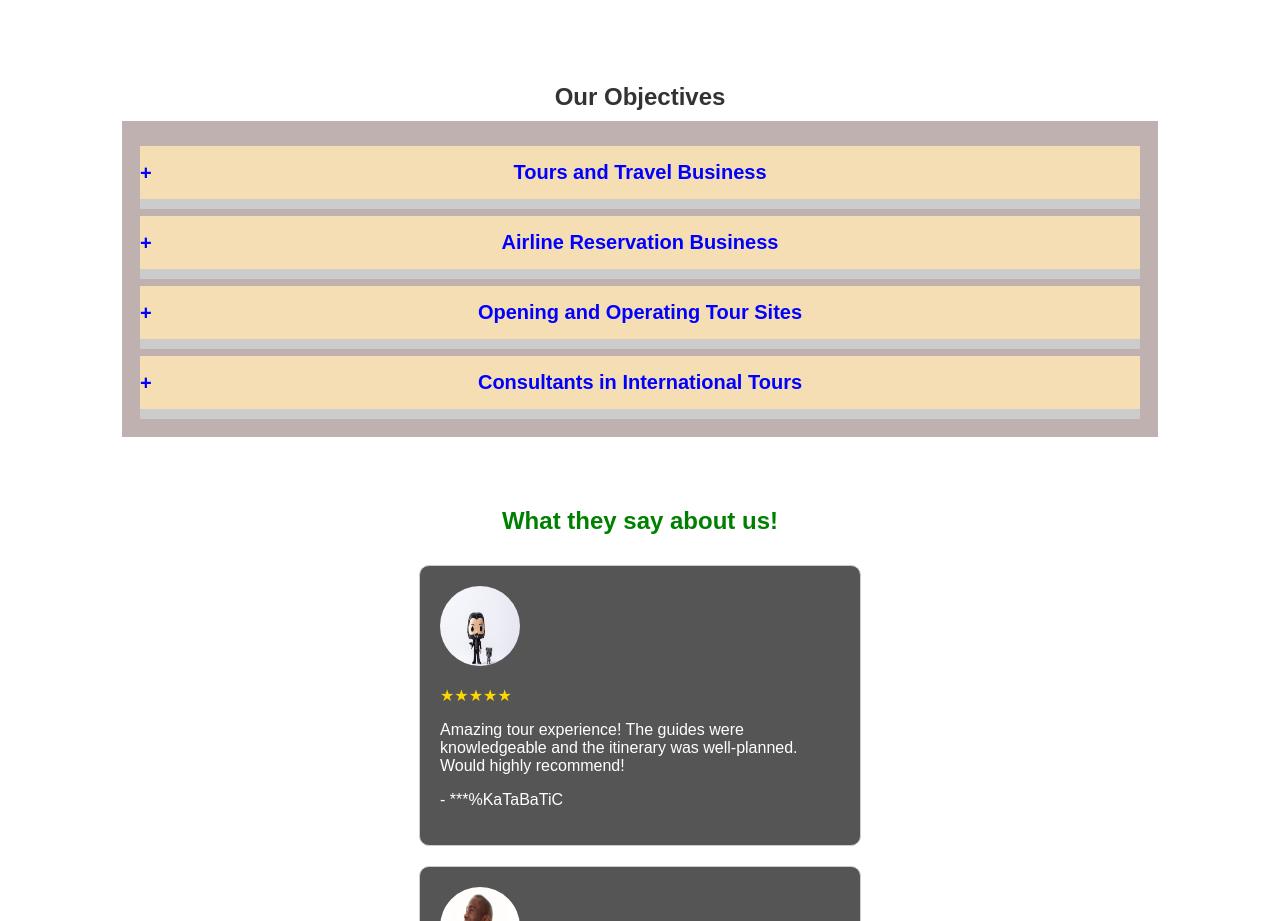
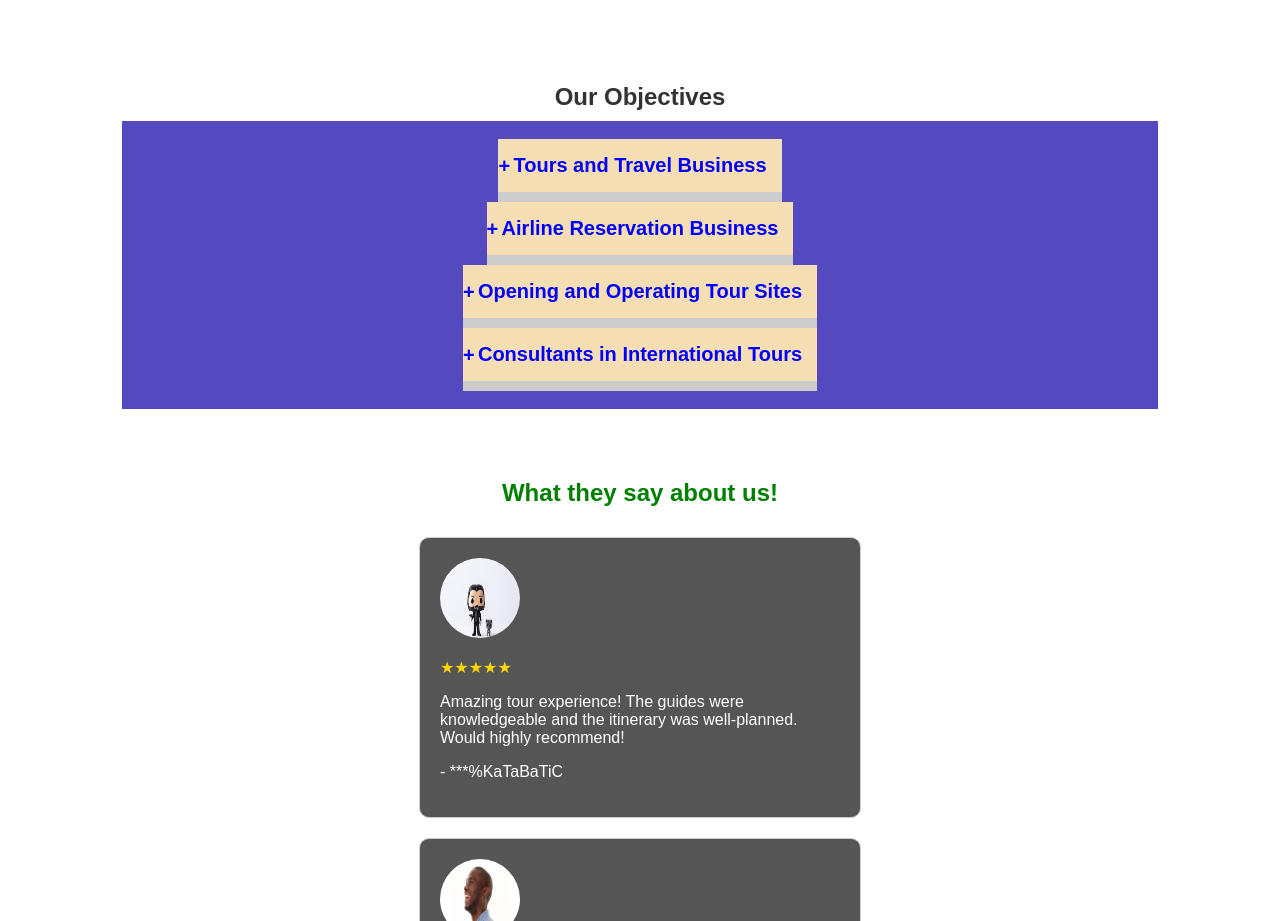
Before and after one commit to katabaticanabatic/DIT-TOURISM-PROJECT, a plain HTML site: page katabatic/katabatic.html in a window 1280 px wide. Shown: the part 3160-4081 px from the top of the page. Drawn offline with Linux system fonts and the light colour scheme.

Commit message:
we are about
to finish

```diff
--- a/katabatic/katabatic.html
+++ b/katabatic/katabatic.html
@@ -188,7 +188,7 @@
             </div>
         </div>
         <div class="image" id="image8">
-          <img src="wildlife and safaris.jpg" alt="king">
+          <img src="wildlife and safaris.jpg" alt="">
           <div class="content content4">
               <!-- Content for image 8 -->
               <h2>King</h2>
--- a/katabatic/styles.css
+++ b/katabatic/styles.css
@@ -64,10 +64,11 @@ body {
   }
 
   .accordion {
-    background-color: rgb(192, 177, 177);
-    color: red;
-    font-size: 44px;
+    background-color: rgb(85, 73, 192);
+    color: white;
+    font-size: 20px;
     font-weight: 500;
+    justify-items: center;
     cursor: pointer;
     padding: 18px;
     width: 100%;
```
